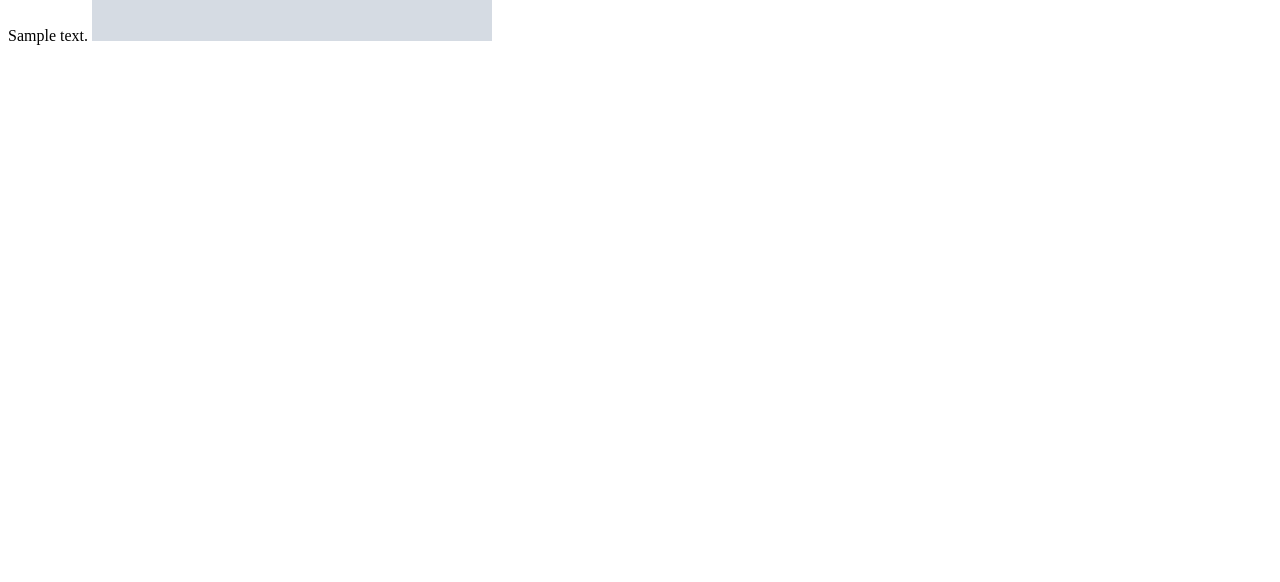
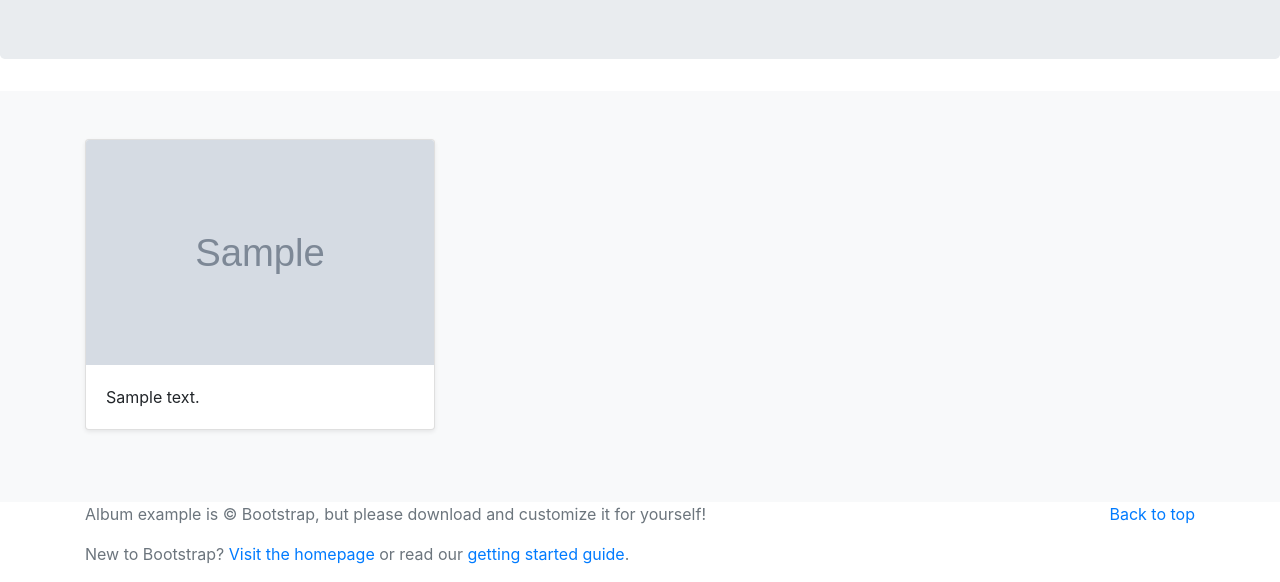
Before and after one commit to Ny4nts/porfolio_blog, a Django app: page / in a window 1280 px wide. Shown: the part 334-916 px from the top of the page. Before the commit the page ends 379 px from the top, so only its background shows below. Run offline with Django 3.2, Linux system fonts and the light colour scheme; tables that the repository leaves empty hold one stand-in row (values such as "Sample post"); grey boxes marked "Sample" are stand-in pictures; some libraries are stand-ins or nearby versions.

Commit message:
美化了主页
使用bootstrap模板

```diff
--- a/templates/home.html
+++ b/templates/home.html
@@ -1,6 +1,113 @@
-<h1>主页</h1>
-{% for gallery  in gallerys.all %}
+ <!--<h1>web</h1>
+{% for gallery in gallerys.all %}
 {{ gallery.description }}
 <img src="{{ gallery.image.url }}">
+{% endfor %}-->
 
-{% endfor %}
+
+<!doctype html>
+<html lang="en">
+  {% load staticfiles %}
+  <head>
+    <meta charset="utf-8">
+    <meta name="viewport" content="width=device-width, initial-scale=1, shrink-to-fit=no">
+    <meta name="description" content="">
+    <meta name="author" content="">
+    <link rel="icon" href="../../../../favicon.ico">
+
+    <title>Album example for Bootstrap</title>
+
+    <link rel="canonical" href="https://getbootstrap.com/docs/4.1/examples/album/">
+
+    <!-- Bootstrap core CSS -->
+    <link rel="stylesheet" href="https://stackpath.bootstrapcdn.com/bootstrap/4.3.1/css/bootstrap.min.css" integrity="sha384-ggOyR0iXCbMQv3Xipma34MD+dH/1fQ784/j6cY/iJTQUOhcWr7x9JvoRxT2MZw1T" crossorigin="anonymous">
+
+    <!-- Custom styles for this template -->
+    <link href="album.css" rel="stylesheet">
+  </head>
+
+  <body>
+
+    <header>
+      <div class="collapse bg-dark" id="navbarHeader">
+        <div class="container">
+          <div class="row">
+            <div class="col-sm-8 col-md-7 py-4">
+              <h4 class="text-white">About</h4>
+              <p class="text-muted">Add some information about the album below, the author, or any other background context. Make it a few sentences long so folks can pick up some informative tidbits. Then, link them off to some social networking sites or contact information.</p>
+            </div>
+            <div class="col-sm-4 offset-md-1 py-4">
+              <h4 class="text-white">Contact</h4>
+              <ul class="list-unstyled">
+                <li><a href="#" class="text-white">Follow on Twitter</a></li>
+                <li><a href="#" class="text-white">Like on Facebook</a></li>
+                <li><a href="#" class="text-white">Email me</a></li>
+              </ul>
+            </div>
+          </div>
+        </div>
+      </div>
+      <div class="navbar navbar-dark bg-dark shadow-sm">
+        <div class="container d-flex justify-content-between">
+          <a href="#" class="navbar-brand d-flex align-items-center">
+            <svg xmlns="http://www.w3.org/2000/svg" width="20" height="20" viewBox="0 0 24 24" fill="none" stroke="currentColor" stroke-width="2" stroke-linecap="round" stroke-linejoin="round" class="mr-2"><path d="M23 19a2 2 0 0 1-2 2H3a2 2 0 0 1-2-2V8a2 2 0 0 1 2-2h4l2-3h6l2 3h4a2 2 0 0 1 2 2z"></path><circle cx="12" cy="13" r="4"></circle></svg>
+            <strong>Album</strong>
+          </a>
+          <button class="navbar-toggler" type="button" data-toggle="collapse" data-target="#navbarHeader" aria-controls="navbarHeader" aria-expanded="false" aria-label="Toggle navigation">
+            <span class="navbar-toggler-icon"></span>
+          </button>
+        </div>
+      </div>
+    </header>
+
+    <main role="main">
+
+      <section class="jumbotron text-center">
+        <div class="container">
+          <h1 class="jumbotron-heading">Album example</h1>
+          <img src="{% static "huaji.jpg" %}"width=10% >
+          <p>
+            <a href="blog" class="btn btn-primary my-2">My Blog</a>
+            <a href="{% static 'resume.pdf' %}" class="btn btn-secondary my-2">resume</a>
+          </p>
+        </div>
+      </section>
+
+      <div class="album py-5 bg-light">
+        <div class="container">
+
+          <div class="row">
+          	{% for gallery in gallerys.all %}
+            <div class="col-md-4">
+              <div class="card mb-4 shadow-sm">
+                <img class="card-img-top" src="{{ gallery.image.url }}"width="100%" height="225">
+                <div class="card-body">
+                  <p class="card-text">{{ gallery.description }}</p>
+                </div>
+              </div>
+            </div>
+            {% endfor %}
+          </div>
+        </div>
+      </div>
+
+    </main>
+
+    <footer class="text-muted">
+      <div class="container">
+        <p class="float-right">
+          <a href="#">Back to top</a>
+        </p>
+        <p>Album example is &copy; Bootstrap, but please download and customize it for yourself!</p>
+        <p>New to Bootstrap? <a href="../../">Visit the homepage</a> or read our <a href="../../getting-started/">getting started guide</a>.</p>
+      </div>
+    </footer>
+
+    <!-- Bootstrap core JavaScript
+    ================================================== -->
+    <!-- Placed at the end of the document so the pages load faster -->
+   <script src="https://code.jquery.com/jquery-3.3.1.slim.min.js" integrity="sha384-q8i/X+965DzO0rT7abK41JStQIAqVgRVzpbzo5smXKp4YfRvH+8abtTE1Pi6jizo" crossorigin="anonymous"></script>
+	<script src="https://cdnjs.cloudflare.com/ajax/libs/popper.js/1.14.7/umd/popper.min.js" integrity="sha384-UO2eT0CpHqdSJQ6hJty5KVphtPhzWj9WO1clHTMGa3JDZwrnQq4sF86dIHNDz0W1" crossorigin="anonymous"></script>
+	<script src="https://stackpath.bootstrapcdn.com/bootstrap/4.3.1/js/bootstrap.min.js" integrity="sha384-JjSmVgyd0p3pXB1rRibZUAYoIIy6OrQ6VrjIEaFf/nJGzIxFDsf4x0xIM+B07jRM" crossorigin="anonymous"></script>
+  </body>
+</html>
```
